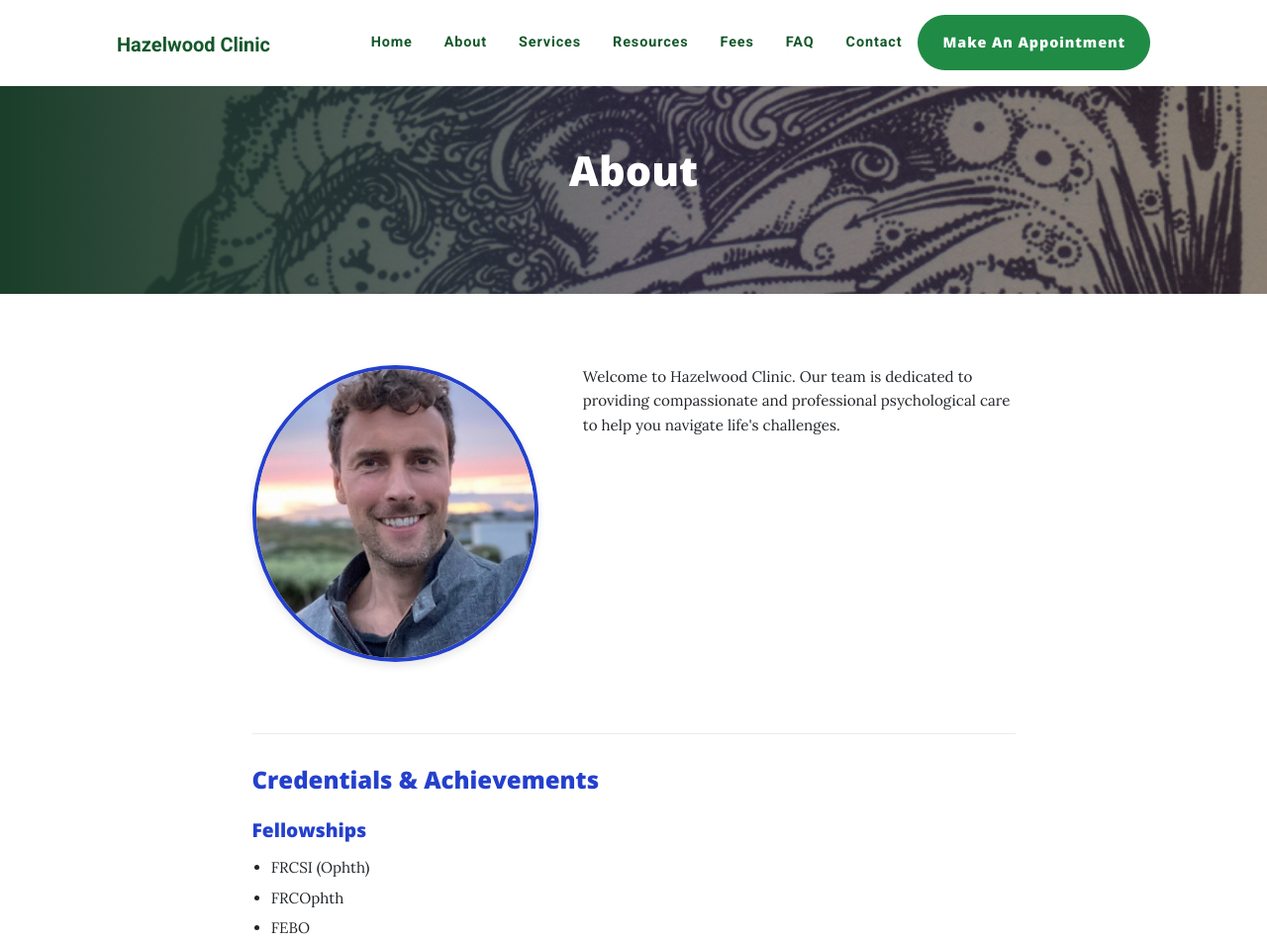
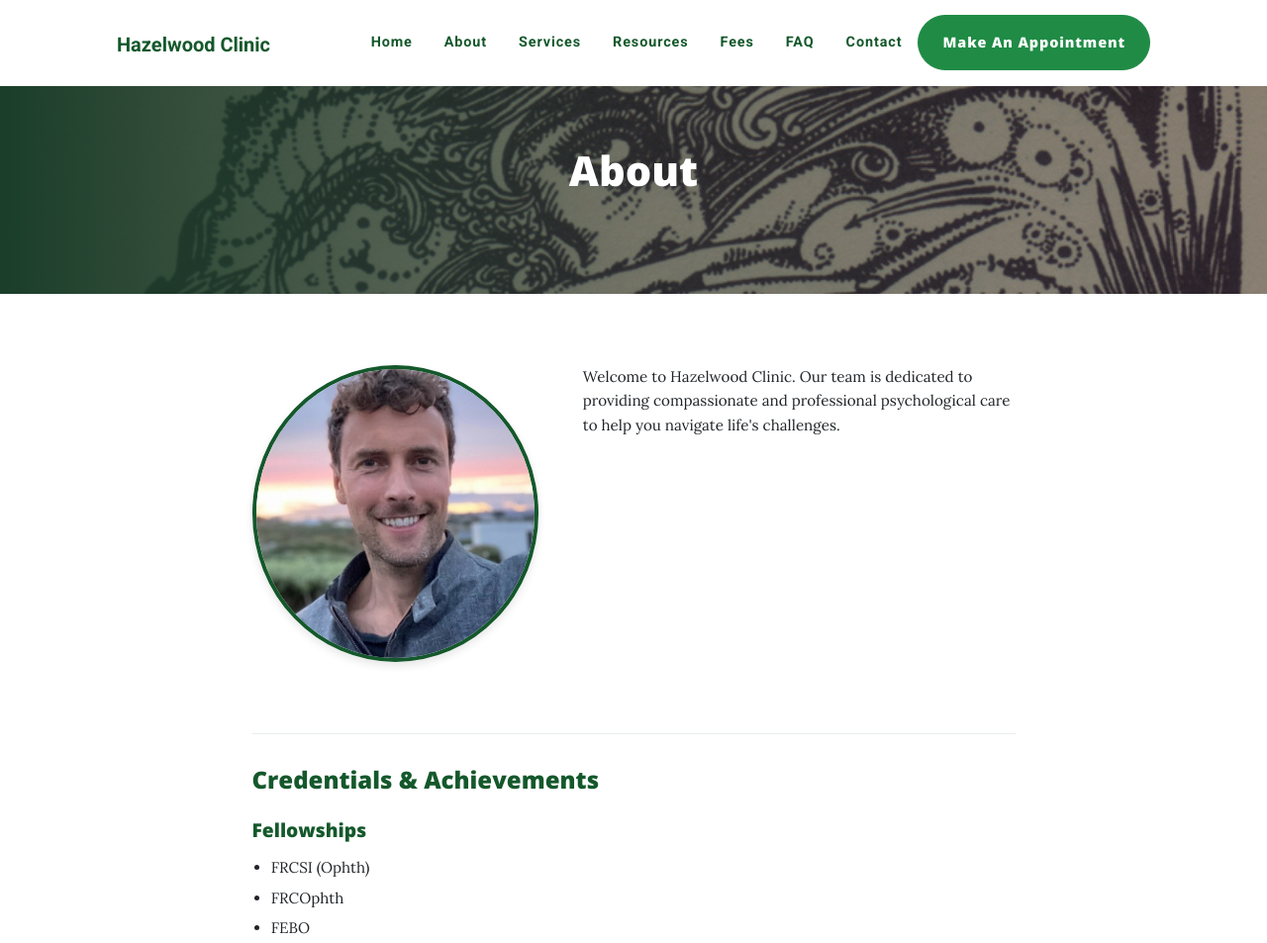
Before and after one commit to kevinTheQuigley/hazelwoodclinic.ie, a plain HTML site: page docs/about.html in a window 1280 px wide. Shown: the top 953 px of the page at 99% size. Drawn offline with nearby package versions, Linux system fonts and the light colour scheme; no server answers.

Commit message:
updating code

```diff
--- a/docs/about.html
+++ b/docs/about.html
@@ -29,7 +29,7 @@
             box-shadow: 0 4px 8px rgba(0,0,0,0.1);
             margin: 0 auto;
             display: block;
-            border: 4px solid #2440cd;
+            border: 4px solid var(--kq-green);
         }
 
         .profile-container {
@@ -66,14 +66,14 @@
         }
         .credentials-section h3 {
             margin-bottom: 1.5rem;
-            color: #2440cd;
+            color: var(--kq-green);
             font-size: 1.5rem;
         }
         .credentials-list {
             margin-bottom: 2rem;
         }
         .credentials-list h4 {
-            color: #2440cd;
+            color: var(--kq-green);
             margin-bottom: 1rem;
             font-size: 1.2rem;
         }
@@ -89,8 +89,8 @@
             display: inline-block;
             width: 2rem;
             height: 2rem;
-            border: 0.25rem solid rgba(36, 64, 205, 0.2);
-            border-top-color: #2440cd;
+            border: 0.25rem solid rgba(20, 88, 43, 0.2);
+            border-top-color: var(--kq-green);
             border-radius: 50%;
             animation: spin 1s linear infinite;
         }
@@ -106,7 +106,7 @@
     <div id="header-placeholder"></div>
 
     <!-- Page Header-->
-    <header class="masthead" style="background-image: linear-gradient(to right, var(--kq-green), rgba(36, 64, 205, 0.2) 50%, transparent), url('assets/img/faust.jpg'); height: 30vh;display: flex; align-items: center;">
+    <header class="masthead" style="background-image: linear-gradient(to right, var(--kq-green), rgba(20, 88, 43, 0.2) 50%, transparent), url('assets/img/faust.jpg'); height: 30vh;display: flex; align-items: center;">
         <div class="container position-relative px-4 px-lg-5">
             <div class="row gx-4 gx-lg-5 justify-content-center">
                 <div class="col-md-10 col-lg-8 col-xl-7">
```
